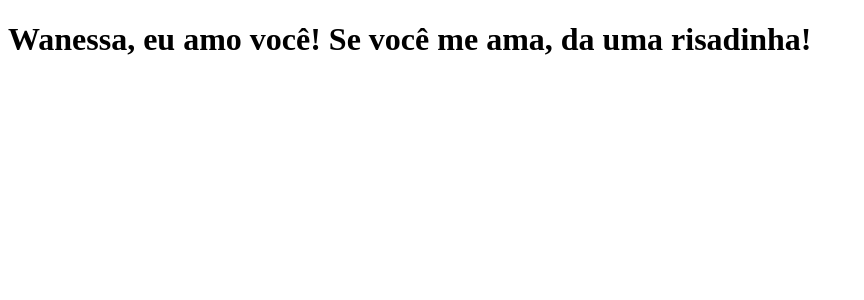
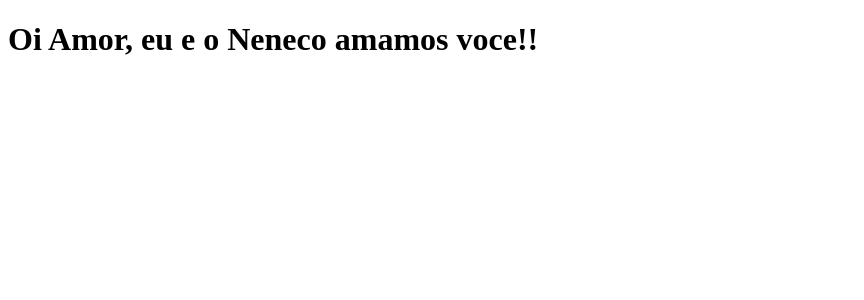
Before and after one commit to GHFeltes/clone-tabnews, a Next.js app: page / in a window 1280 px wide. Shown: the top 300 px of the page, without its empty margins (0-864 px from the left). Built offline with nearby package versions, Linux system fonts and the light colour scheme.

Commit message:
Atualiza frase

```diff
--- a/pages/index.js
+++ b/pages/index.js
@@ -1,5 +1,5 @@
 function Home() {
-    return <h1>Wanessa, eu amo você! Se você me ama, da uma risadinha!</h1>
+    return <h1>Oi Amor, eu e o Neneco amamos voce!!</h1>
 }
 
 export default Home;
```
